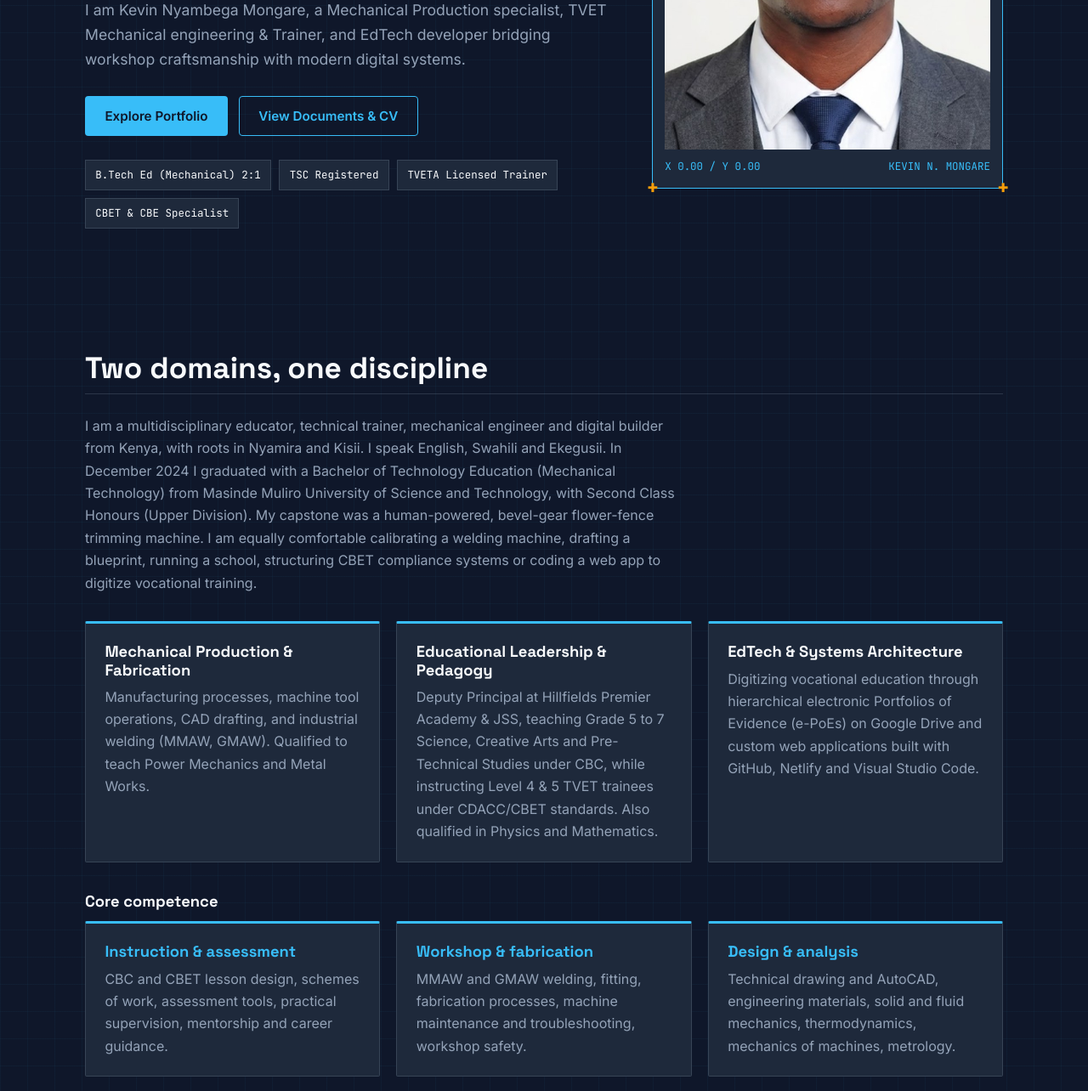
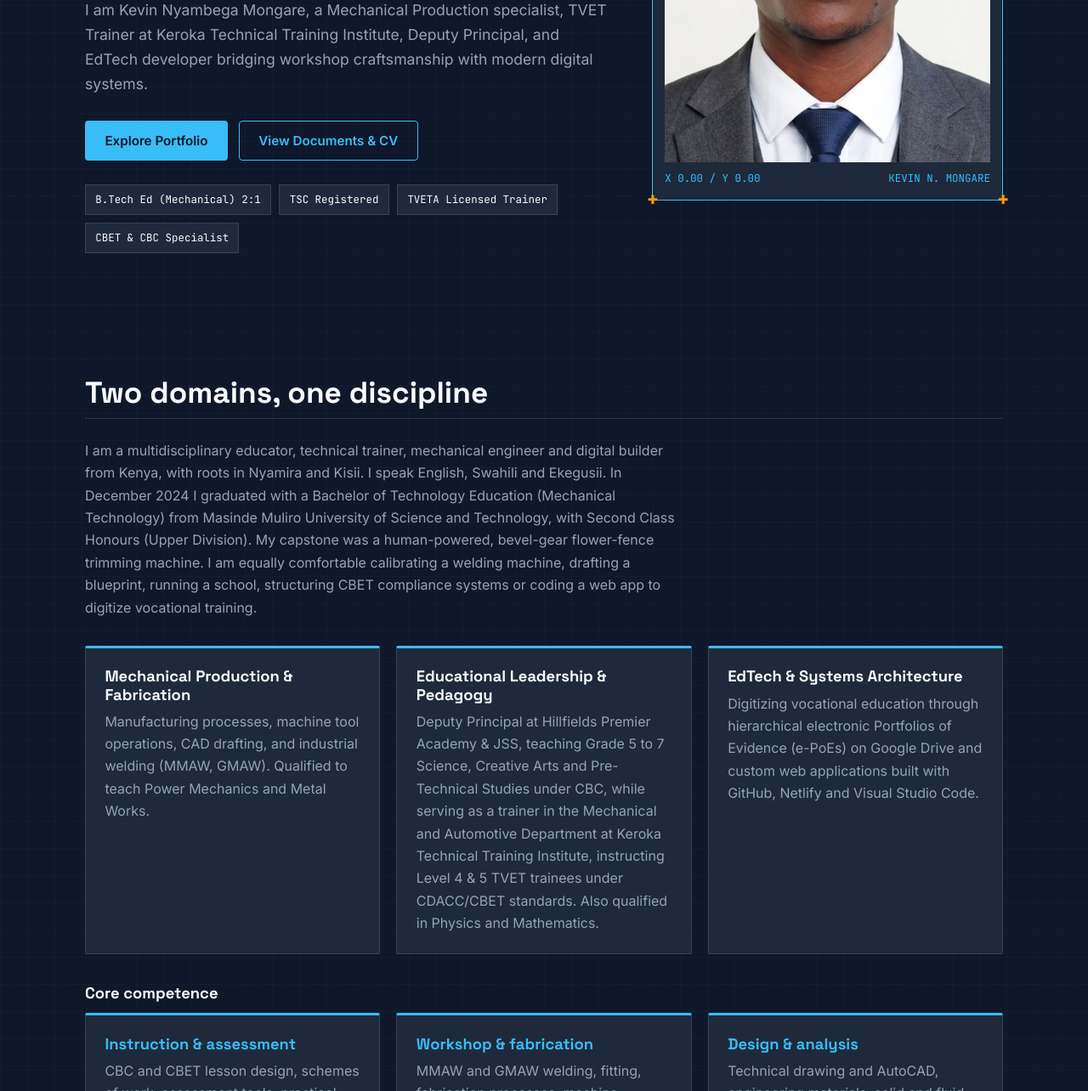
Before and after one commit to Nyambega-cmd/Portifolio, a plain HTML site: page index.html in a window 1280 px wide. Shown: the part 474-1758 px from the top of the page at 85% size. Drawn offline with Linux system fonts and the light colour scheme.

Commit message:
Add files via upload

```diff
--- a/index.html
+++ b/index.html
@@ -3,12 +3,12 @@
 <head>
 <meta charset="UTF-8">
 <meta name="viewport" content="width=device-width, initial-scale=1, viewport-fit=cover">
-<title>Kevin Nyambega Mongare | Mechanical Production Engineer, TVET &amp; EdTech</title>
+<title>Kevin Nyambega Mongare | Mechanical Production, TVET &amp; EdTech</title>
 <meta name="description" content="Portfolio and document hub of Kevin Nyambega Mongare: Mechanical Production specialist, TVET trainer, Deputy Principal and EdTech builder in Kenya.">
 <meta property="og:title" content="Kevin Nyambega Mongare | Mechanical Production, TVET &amp; EdTech">
 <meta property="og:description" content="Deputy Principal, TVETA-licensed Mechanical Engineering trainer and EdTech builder in Kenya.">
 <meta property="og:image" content="assets/images/kevin-profile.jpg">
-<script type="application/ld+json">{"@context":"https://schema.org","@type":"Person","name":"Kevin Nyambega Mongare","jobTitle":"Deputy Principal and TVET Trainer","email":"nyambegakevin27@gmail.com","address":{"@type":"PostalAddress","addressCountry":"KE"},"alumniOf":"Masinde Muliro University of Science and Technology","knowsLanguage":["en","sw","guz"]}</script>
+<script type="application/ld+json">{"@context":"https://schema.org","@type":"Person","name":"Kevin Nyambega Mongare","jobTitle":"Deputy Principal and TVET Trainer","worksFor":{"@type":"EducationalOrganization","name":"Keroka Technical Training Institute"},"email":"nyambegakevin27@gmail.com","address":{"@type":"PostalAddress","addressCountry":"KE"},"alumniOf":"Masinde Muliro University of Science and Technology","knowsLanguage":["en","sw","guz"]}</script>
 <meta name="theme-color" content="#0F172A">
 <link rel="manifest" href="manifest.json">
 <link rel="icon" href="assets/images/icon-192.png">
@@ -40,10 +40,10 @@
   <div class="hero-text">
     <p class="badge mono">KENYA • MECHANICAL PRODUCTION • TVET &amp; CBC EDUCATOR • EDTECH BUILDER</p>
     <h1>Engineering Precision. Transforming Education.</h1>
-    <p class="lead">I am Kevin Nyambega Mongare, a Mechanical Production specialist, TVET Mechanical engineering &amp; Trainer, and EdTech developer bridging workshop craftsmanship with modern digital systems.</p>
+    <p class="lead">I am Kevin Nyambega Mongare, a Mechanical Production specialist, TVET Trainer at Keroka Technical Training Institute, Deputy Principal, and EdTech developer bridging workshop craftsmanship with modern digital systems.</p>
     <div class="cta"><a class="btn btn-cyan" href="#portfolio">Explore Portfolio</a><a class="btn btn-ghost" href="#docs">View Documents &amp; CV</a></div>
     <ul class="metrics mono">
-      <li>B.Tech Ed (Mechanical) 2:1</li><li>TSC Registered</li><li>TVETA Licensed Trainer</li><li>CBET &amp; CBE Specialist</li>
+      <li>B.Tech Ed (Mechanical) 2:1</li><li>TSC Registered</li><li>TVETA Licensed Trainer</li><li>CBET &amp; CBC Specialist</li>
     </ul>
   </div>
   <figure class="frame">
@@ -58,7 +58,7 @@
   <p class="intro">I am a multidisciplinary educator, technical trainer, mechanical engineer and digital builder from Kenya, with roots in Nyamira and Kisii. I speak English, Swahili and Ekegusii. In December 2024 I graduated with a Bachelor of Technology Education (Mechanical Technology) from Masinde Muliro University of Science and Technology, with Second Class Honours (Upper Division). My capstone was a human-powered, bevel-gear flower-fence trimming machine. I am equally comfortable calibrating a welding machine, drafting a blueprint, running a school, structuring CBET compliance systems or coding a web app to digitize vocational training.</p>
   <div class="grid3">
     <article class="card"><h3>Mechanical Production &amp; Fabrication</h3><p>Manufacturing processes, machine tool operations, CAD drafting, and industrial welding (MMAW, GMAW). Qualified to teach Power Mechanics and Metal Works.</p></article>
-    <article class="card"><h3>Educational Leadership &amp; Pedagogy</h3><p>Deputy Principal at Hillfields Premier Academy &amp; JSS, teaching Grade 5 to 7 Science, Creative Arts and Pre-Technical Studies under CBC, while instructing Level 4 &amp; 5 TVET trainees under CDACC/CBET standards. Also qualified in Physics and Mathematics.</p></article>
+    <article class="card"><h3>Educational Leadership &amp; Pedagogy</h3><p>Deputy Principal at Hillfields Premier Academy &amp; JSS, teaching Grade 5 to 7 Science, Creative Arts and Pre-Technical Studies under CBC, while serving as a trainer in the Mechanical and Automotive Department at Keroka Technical Training Institute, instructing Level 4 &amp; 5 TVET trainees under CDACC/CBET standards. Also qualified in Physics and Mathematics.</p></article>
     <article class="card"><h3>EdTech &amp; Systems Architecture</h3><p>Digitizing vocational education through hierarchical electronic Portfolios of Evidence (e-PoEs) on Google Drive and custom web applications built with GitHub, Netlify and Visual Studio Code.</p></article>
   </div>
   <h3 class="sub3">Core competence</h3>
@@ -117,7 +117,7 @@
   <h2 class="sub">Credentials &amp; experience</h2>
   <ol class="timeline">
     <li><span class="mono tag">Current</span><h3>Deputy Principal &amp; CBC Educator</h3><p>Hillfields Premier Academy &amp; JSS. School administration and Grade 5 to 7 Science, Creative Arts and Pre-Technical Studies.</p></li>
-    <li><span class="mono tag">Current</span><h3>TVET Trainer &amp; Assessor (Welding &amp; Fabrication)</h3><p>TVETA licensed Mechanical Engineering Trainer, up to KNQF Level 6 (License TVETA/T2619074, valid to 30 Sep 2029).</p></li>
+    <li><span class="mono tag">Current</span><h3>TVET Trainer, Mechanical &amp; Automotive Department</h3><p>Keroka Technical Training Institute. TVETA licensed Mechanical Engineering Trainer, up to KNQF Level 6 (License TVETA/T2619074, valid to 30 Sep 2029). Instructs Level 4 and 5 trainees in welding and fabrication under CDACC/CBET standards.</p></li>
     <li><span class="mono tag">Current</span><h3>Registered Teacher</h3><p>Teachers Service Commission (TSC), Kenya.</p></li>
     <li><span class="mono tag">2022 to present</span><h3>Freelance Academic Writer</h3><p>Research, academic writing and content development under strict deadlines.</p></li>
     <li><span class="mono tag">Dec 2024</span><h3>Bachelor of Technology Education (Mechanical Technology)</h3><p>Masinde Muliro University of Science and Technology. Second Class Honours (Upper Division). Capstone: human-powered bevel-gear trimming machine.</p></li>
```
